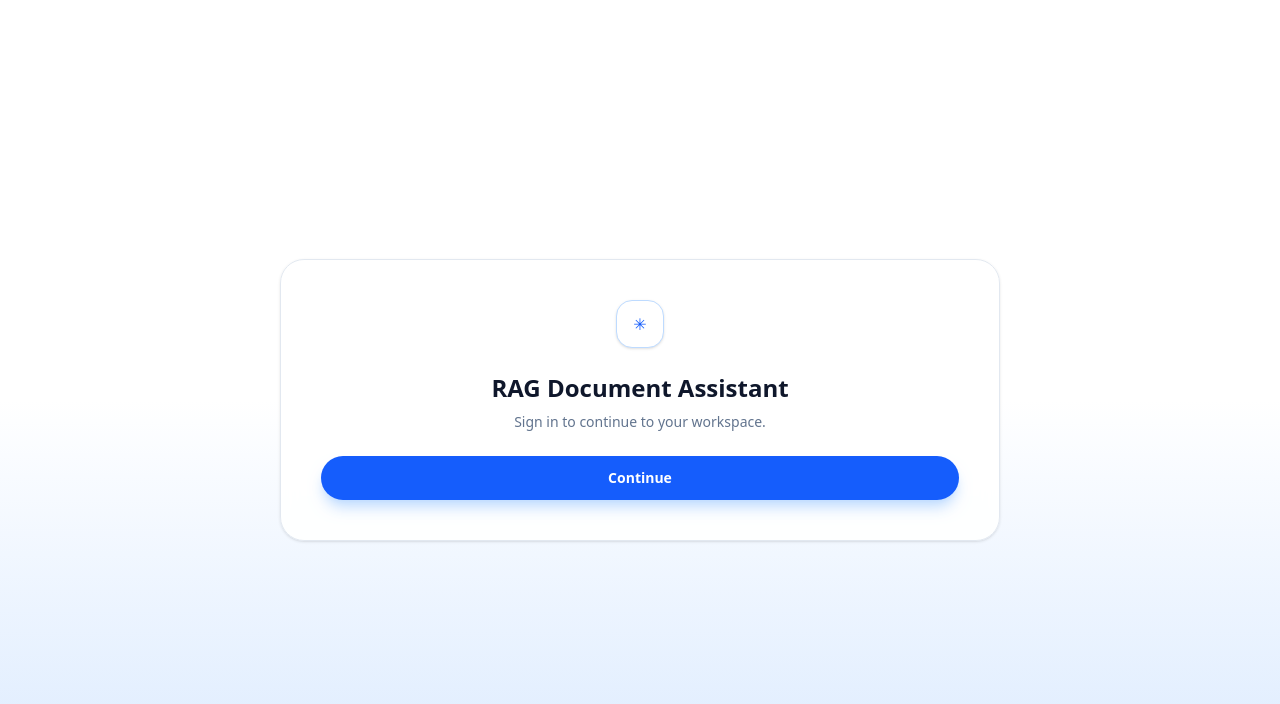
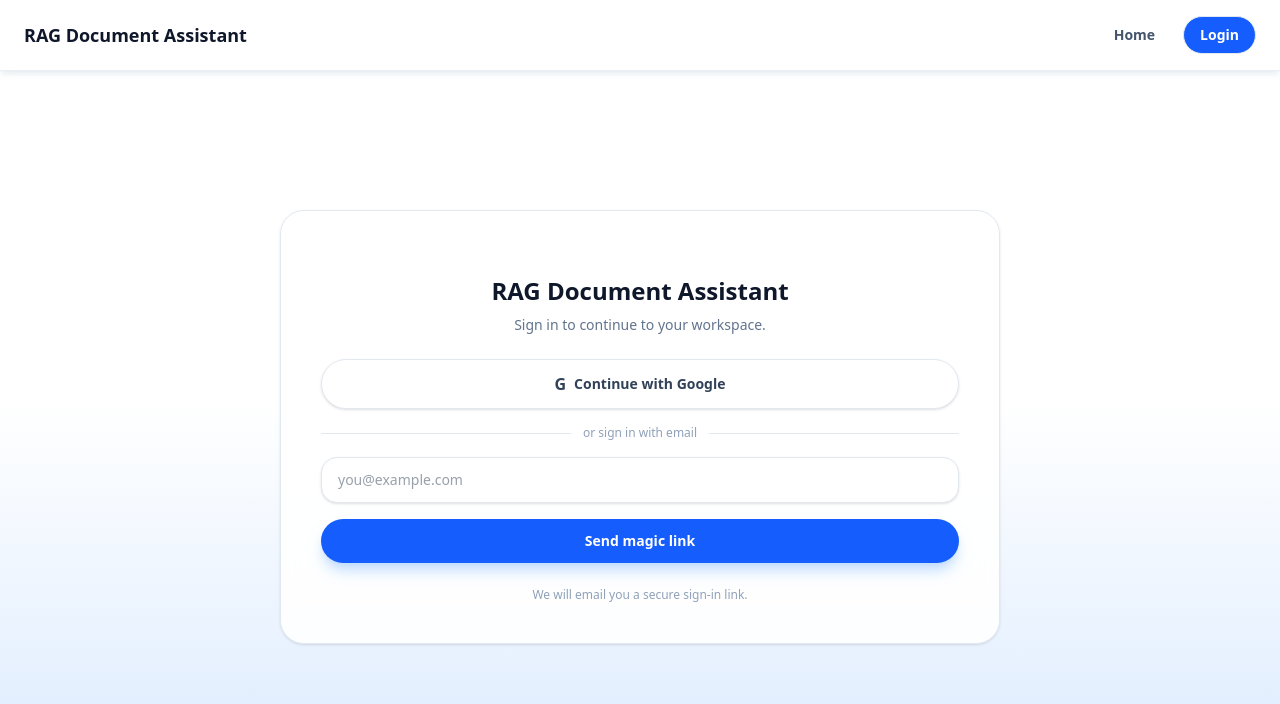
Before and after one commit to ryou02/rag-document-analyst, a React (Vite) app in the folder client/: page /login in a window 1280 px wide. Shown: the top 704 px of the page. Built offline with nearby package versions, Linux system fonts and the light colour scheme; no server answers.

Commit message:
added supabase auth with google oauth. added homepage and login page routes

```diff
--- a/client/package.json
+++ b/client/package.json
@@ -14,6 +14,7 @@
     "react": "^19.2.0",
     "react-dom": "^19.2.0",
     "react-router-dom": "^6.28.0",
+    "@supabase/supabase-js": "^2.49.1",
     "tailwindcss": "^4.1.18"
   },
   "devDependencies": {
--- /dev/null
+++ b/client/src/components/HomeNavbar.jsx
@@ -0,0 +1,35 @@
+import { Link, NavLink } from 'react-router-dom'
+
+export default function HomeNavbar() {
+  return (
+    <div className="bg-white/90 shadow-md shadow-slate-200/70 backdrop-blur">
+      <header className="mx-auto flex w-full max-w-7xl items-center justify-between border-b border-slate-200/70 bg-white/80 px-6 py-4">
+        <Link to="/" className="flex items-center gap-3">
+          <div className="text-lg font-semibold text-slate-900">RAG Document Assistant</div>
+        </Link>
+        <nav className="flex items-center gap-3 text-sm font-semibold text-slate-600">
+          <NavLink
+            to="/"
+            className={({ isActive }) =>
+              `rounded-full px-4 py-2 transition ${
+                isActive ? 'bg-blue-50 text-blue-700' : 'hover:bg-slate-100'
+              }`
+            }
+          >
+            Home
+          </NavLink>
+          <NavLink
+            to="/login"
+            className={({ isActive }) =>
+              `rounded-full border border-slate-200 px-4 py-2 transition ${
+                isActive ? 'bg-blue-600 text-white border-blue-600' : 'bg-white hover:bg-slate-100'
+              }`
+            }
+          >
+            Login
+          </NavLink>
+        </nav>
+      </header>
+    </div>
+  )
+}
--- a/client/src/components/Navbar.jsx
+++ b/client/src/components/Navbar.jsx
@@ -1,10 +1,20 @@
+import { useNavigate } from 'react-router-dom'
+import { supabase } from '../lib/supabaseClient.js'
+
 export default function Navbar() {
+  const navigate = useNavigate()
+
+  const handleLogout = async () => {
+    await supabase.auth.signOut()
+    navigate('/')
+  }
+
   return (
     <div className="bg-white/90 shadow-md shadow-slate-200/70 backdrop-blur">
       <header className="mx-auto flex w-full items-center justify-between border-b border-slate-200/70 bg-white/80 px-6 py-4">
         <div className="flex items-center gap-3">
           <div className="flex h-10 w-10 items-center justify-center rounded-2xl border border-blue-200 bg-white text-blue-600 shadow-sm">
-            ✳︎
+            RD
           </div>
           <div>
             <div className="text-sm font-semibold uppercase tracking-[0.2em] text-slate-400">Workspace</div>
@@ -21,6 +31,13 @@ export default function Navbar() {
           <button className="rounded-full bg-blue-600 px-5 py-2 text-xs font-semibold text-white shadow-md shadow-blue-200">
             Create notebook
           </button>
+          <button
+            className="rounded-full border border-slate-200 bg-white px-4 py-2 text-xs font-semibold text-slate-700 shadow-sm"
+            onClick={handleLogout}
+            type="button"
+          >
+            Log out
+          </button>
           <div className="flex h-9 w-9 items-center justify-center rounded-full bg-orange-500 text-xs font-semibold text-white">
             J
           </div>
--- a/client/src/index.css
+++ b/client/src/index.css
@@ -1 +1,34 @@
 @import "tailwindcss";
+
+@keyframes fadeInUp {
+  from {
+    opacity: 0;
+    transform: translateY(16px);
+  }
+  to {
+    opacity: 1;
+    transform: translateY(0);
+  }
+}
+
+@keyframes fadeIn {
+  from {
+    opacity: 0;
+  }
+  to {
+    opacity: 1;
+  }
+}
+
+.fade-in {
+  animation: fadeIn 0.6s ease-out both;
+}
+
+.rise-in {
+  animation: fadeInUp 0.7s ease-out both;
+}
+
+.rise-in-delay {
+  animation: fadeInUp 0.7s ease-out both;
+  animation-delay: 120ms;
+}
--- /dev/null
+++ b/client/src/lib/supabaseClient.js
@@ -0,0 +1,10 @@
+import { createClient } from '@supabase/supabase-js'
+
+const supabaseUrl = import.meta.env.VITE_SUPABASE_URL
+const supabaseAnonKey = import.meta.env.VITE_SUPABASE_ANON_KEY
+
+if (!supabaseUrl || !supabaseAnonKey) {
+  throw new Error('Missing Supabase environment variables')
+}
+
+export const supabase = createClient(supabaseUrl, supabaseAnonKey)
--- a/client/src/main.jsx
+++ b/client/src/main.jsx
@@ -6,15 +6,17 @@ import './index.css'
 import LoginPage from './pages/LoginPage.jsx'
 import ChatPage from './pages/ChatPage.jsx'
 import DocumentsPage from './pages/DocumentsPage.jsx'
+import HomePage from './pages/HomePage.jsx'
 
 createRoot(document.getElementById('root')).render(
   <StrictMode>
     <BrowserRouter>
       <Routes>
-        <Route path="/" element={<LoginPage />} />
-        <Route path="/chat/:id" element={<ChatPage />} />
+        <Route path="/" element={<HomePage />} />
+        <Route path="/login" element={<LoginPage />} />
+        <Route path="/chat" element={<ChatPage />} />
         <Route path="/documents" element={<DocumentsPage />} />
-        <Route path="*" element={<LoginPage />} />
+        <Route path="*" element={<HomePage />} />
       </Routes>
     </BrowserRouter>
   </StrictMode>,
--- /dev/null
+++ b/client/src/pages/HomePage.jsx
@@ -0,0 +1,18 @@
+import HomeNavbar from '../components/HomeNavbar.jsx'
+
+export default function HomePage() {
+  return (
+    <div className="min-h-screen bg-gradient-to-b from-white via-white to-blue-100 text-slate-900">
+      <HomeNavbar />
+      <main className="mx-auto flex min-h-[calc(100vh-88px)] w-full max-w-4xl flex-col items-center justify-center px-6 text-center">
+        <h1 className="rise-in mt-6 text-4xl font-semibold">RAG Document Assistant</h1>
+        <p className=" rise-in-delay fade-in mt-3 max-w-2xl text-sm text-slate-500">
+          Upload documents, search with citations, and chat with your knowledge base in one place.
+        </p>
+        <a href="/login" className="rise-in-delay mt-4 rounded-full bg-blue-600 px-6 py-3 text-sm font-semibold text-white shadow-lg shadow-blue-200 transition hover:-translate-y-0.5 hover:bg-blue-700">
+          Get Started
+        </a>
+      </main>
+    </div>
+  )
+}
--- a/client/src/pages/LoginPage.jsx
+++ b/client/src/pages/LoginPage.jsx
@@ -1,16 +1,130 @@
+import { useEffect, useState } from 'react'
+import { useNavigate } from 'react-router-dom'
+import { supabase } from '../lib/supabaseClient.js'
+import HomeNavbar from '../components/HomeNavbar.jsx'
+
 export default function LoginPage() {
+  const navigate = useNavigate()
+  const [email, setEmail] = useState('')
+  const [loading, setLoading] = useState(false)
+  const [message, setMessage] = useState('')
+  const [error, setError] = useState('')
+  const [oauthLoading, setOauthLoading] = useState(false)
+
+  useEffect(() => {
+    let isMounted = true
+
+    const checkSession = async () => {
+      const { data } = await supabase.auth.getSession()
+      if (data.session && isMounted) {
+        navigate('/documents')
+      }
+    }
+
+    checkSession()
+
+    const { data: subscription } = supabase.auth.onAuthStateChange((_event, session) => {
+      if (session) {
+        navigate('/documents')
+      }
+    })
+
+    return () => {
+      isMounted = false
+      subscription?.subscription?.unsubscribe()
+    }
+  }, [navigate])
+
+  const handleLogin = async (event) => {
+    event.preventDefault()
+    setError('')
+    setMessage('')
+
+    if (!email) {
+      setError('Enter your email to continue.')
+      return
+    }
+
+    setLoading(true)
+    const { error: authError } = await supabase.auth.signInWithOtp({
+      email,
+      options: {
+        emailRedirectTo: `${window.location.origin}/documents`,
+      },
+    })
+    setLoading(false)
+
+    if (authError) {
+      setError(authError.message)
+      return
+    }
+
+    setMessage('Check your email for the sign-in link.')
+  }
+
+  const handleGoogleLogin = async () => {
+    setError('')
+    setMessage('')
+    setOauthLoading(true)
+    const { error: oauthError } = await supabase.auth.signInWithOAuth({
+      provider: 'google',
+      options: {
+        redirectTo: `${window.location.origin}/documents`,
+      },
+    })
+    if (oauthError) {
+      setError(oauthError.message)
+      setOauthLoading(false)
+    }
+  }
+
   return (
     <div className="min-h-screen bg-gradient-to-b from-white via-white to-blue-100 text-slate-900">
-      <main className="mx-auto flex min-h-screen w-full max-w-3xl items-center justify-center px-6">
-        <div className="w-full rounded-3xl border border-slate-200 bg-white/90 p-10 text-center shadow-sm backdrop-blur">
-          <div className="mx-auto flex h-12 w-12 items-center justify-center rounded-2xl border border-blue-200 bg-white text-blue-600 shadow-sm">
-            ✳︎
-          </div>
+      <HomeNavbar />
+      <main className="mx-auto flex min-h-[calc(100vh-88px)] w-full max-w-3xl items-center justify-center px-6">
+        <div className="rise-in w-full rounded-3xl border border-slate-200 bg-white/90 p-10 text-center shadow-sm backdrop-blur">
           <h1 className="mt-6 text-2xl font-semibold">RAG Document Assistant</h1>
           <p className="mt-2 text-sm text-slate-500">Sign in to continue to your workspace.</p>
-          <button className="mt-6 w-full rounded-full bg-blue-600 px-6 py-3 text-sm font-semibold text-white shadow-lg shadow-blue-200">
-            Continue
-          </button>
+
+          <div className="mt-6 space-y-4">
+            <button
+              type="button"
+              onClick={handleGoogleLogin}
+              disabled={oauthLoading}
+              className="flex w-full items-center justify-center gap-2 rounded-full border border-slate-200 bg-white px-6 py-3 text-sm font-semibold text-slate-700 shadow-sm transition hover:border-blue-200 disabled:cursor-not-allowed disabled:opacity-70"
+            >
+              <span className="text-base">G</span>
+              {oauthLoading ? 'Connecting to Google...' : 'Continue with Google'}
+            </button>
+
+            <div className="flex items-center gap-3 text-xs text-slate-400">
+              <span className="h-px flex-1 bg-slate-200" />
+              or sign in with email
+              <span className="h-px flex-1 bg-slate-200" />
+            </div>
+
+            <form onSubmit={handleLogin} className="space-y-4">
+              <input
+                type="email"
+                value={email}
+                onChange={(event) => setEmail(event.target.value)}
+                placeholder="you@example.com"
+                className="w-full rounded-2xl border border-slate-200 bg-white px-4 py-3 text-sm text-slate-700 shadow-sm focus:border-blue-300 focus:outline-none"
+              />
+              <button
+                type="submit"
+                disabled={loading}
+                className="w-full rounded-full bg-blue-600 px-6 py-3 text-sm font-semibold text-white shadow-lg shadow-blue-200 disabled:cursor-not-allowed disabled:opacity-70"
+              >
+                {loading ? 'Sending link...' : 'Send magic link'}
+              </button>
+            </form>
+          </div>
+
+          {error ? <p className="mt-4 text-sm text-red-500">{error}</p> : null}
+          {message ? <p className="mt-4 text-sm text-green-600">{message}</p> : null}
+
+          <p className="mt-6 text-xs text-slate-400">We will email you a secure sign-in link.</p>
         </div>
       </main>
     </div>
```
Also changed, not shown: 2 other files (tests, documents, lock files or other folders).
